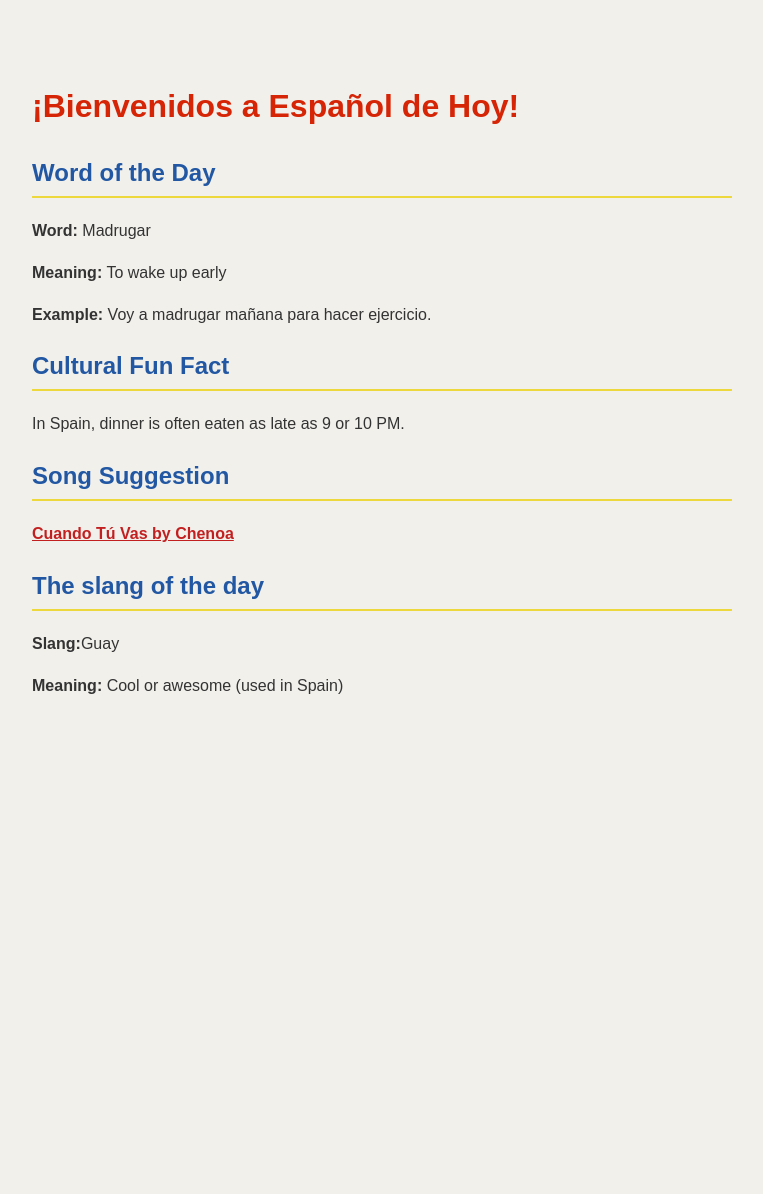
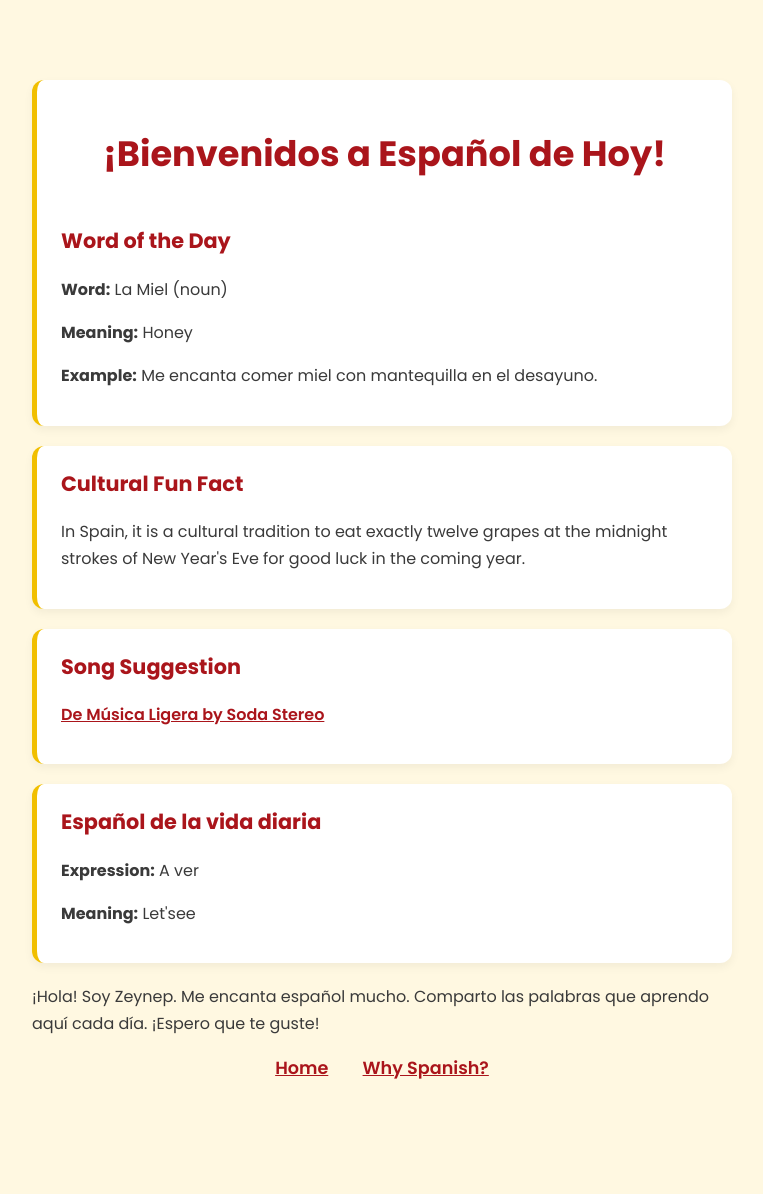
Before and after one commit to zenpyuksel/espanol_de_hoy, a Flask app: page / in a window 1280 px wide. Shown: the whole page, without its empty margins (258-1021 px from the left). Before the commit the page ends 694 px from the top, so only its background shows below. Run offline with Flask 3, Linux system fonts and the light colour scheme.

Commit message:
websitesi baslangici

```diff
--- a/app.py
+++ b/app.py
@@ -5,7 +5,7 @@ app = Flask(__name__)
 
 daily_content = [
     {
-        "word": "Madrugar",
+        "word": "Madrugar (verb)",
         "meaning": "To wake up early",
         "example_sentence": "Voy a madrugar mañana para hacer ejercicio.",
         "fun_fact": "In Spain, dinner is often eaten as late as 9 or 10 PM.",
@@ -15,7 +15,7 @@ daily_content = [
         "slang_meaning": "Cool or awesome (used in Spain)"
     },
     {
-        "word": "Anteayer",
+        "word": "Anteayer (adverb)",
         "meaning": "The day before yesterday",
         "example_sentence": "Te vi anteayer en el parque.",
         "fun_fact": "Spanish has a single word for 'day before yesterday' — English doesn't!",
@@ -25,14 +25,23 @@ daily_content = [
         "slang_meaning": "Cool (used in Mexico)"
     },
     {
-        "word": "Esperanza",
+        "word": "La Esperanza (noun)",
         "meaning": "Hope",
         "example_sentence": "Todavía tengo la esperanza de aprobar el examen.",
-        "fun fact": "In Columbia, they drink hot chocolate with a thick slice of cheese dropped into it. It is called chocolate santafereño",
+        "fun_fact": "In Columbia, they drink hot chocolate with a thick slice of cheese dropped into it. It is called chocolate santafereño",
         "song_title": "Mil Horas by Los Abuelos De La Nada",
         "song_link": "https://open.spotify.com/track/7Mj6R7TjsPxeLYu0Xdvl73?si=bcc2e676f0cf4f6d",
         "slang_word": "No me des el avión.",
         "slang_meaning": "Don't shrug me off (used in Mexico). Also it literally translates to don't give me the airplane."
+    },
+    {   "word": "La Miel (noun)",
+        "meaning": "Honey",
+        "example_sentence": "Me encanta comer miel con mantequilla en el desayuno.",
+        "fun_fact": "In Spain, it is a cultural tradition to eat exactly twelve grapes at the midnight strokes of New Year's Eve for good luck in the coming year.",
+        "song_title": "De Música Ligera by Soda Stereo",
+        "song_link": "https://open.spotify.com/track/4it4NYn9wNqGV54joA6oN0?si=47ed7c801ea2416e",
+        "slang_word": "A ver",
+        "slang_meaning": "Let'see"
     }
 
 
@@ -45,6 +54,11 @@ def home():
     todays_content = daily_content[index]
 
     return render_template("home.html", content=todays_content)
+@app.route("/why-spanish")
+def why_spanish():
+    return render_template("why_spanish.html")
+import os
 
 if __name__ == "__main__":
-    app.run(debug=True)
+    port = int(os.environ.get("PORT", 5000))
+    app.run(host="0.0.0.0", port=port)
--- a/static/style.css
+++ b/static/style.css
@@ -1,24 +1,52 @@
+@import url('https://fonts.googleapis.com/css2?family=Poppins:wght@400;600;700&display=swap');
+
 body {
-    font-family: Arial, sans-serif;
-    background-color: #f2f0eb;
-    color: #333;
+    font-family: 'Poppins', sans-serif;
+    background-color: #fff8e1;
+    color: #3a3a3a;
     max-width: 700px;
-    margin: 40px auto;
+    margin: 60px auto;
     padding: 20px;
-    line-height: 1.6;
+    line-height: 1.7;
 }
 
 h1 {
-    color: #d52506;
+    text-align: center;
+    color: #aa151b;
+    font-size: 2.2em;
+    margin-bottom: 40px;
+}
+
+.card {
+    background-color: #ffffff;
+    border-radius: 12px;
+    padding: 20px 24px;
+    margin-bottom: 20px;
+    box-shadow: 0 4px 10px rgba(0, 0, 0, 0.05);
+    border-left: 5px solid #f1bf00;
 }
 
 h2 {
-    color: #2258a3;
-    border-bottom: 2px solid #edd93e;
-    padding-bottom: 4px;
+    color: #aa151b;
+    margin-top: 0;
+    font-size: 1.3em;
 }
 
 a {
-    color: #c22020;
-    font-weight: bold;
+    color: #aa151b;
+    font-weight: 600;
+    text-decoration: underline;
 }
+
+a:hover {
+    text-decoration: underline;
+}
+.nav {
+    text-align: center;
+    margin-bottom: 30px;
+}
+
+.nav a {
+    margin: 0 15px;
+    font-size: 1.1em;
+}
--- a/templates/home.html
+++ b/templates/home.html
@@ -6,21 +6,31 @@
 
 </head>
 <body>
+   <div class="card">
     <h1>¡Bienvenidos a Español de Hoy!</h1>
    <h2>Word of the Day</h2>
 <p><strong>Word:</strong> {{ content.word }}</p>
 <p><strong>Meaning:</strong> {{ content.meaning }}</p>
 <p><strong>Example:</strong> {{ content.example_sentence }}</p>
+</div>
 
+<div class="card">
 <h2>Cultural Fun Fact</h2>
 <p>{{ content.fun_fact }}</p>
-
+</div>
+<div class="card">
 <h2>Song Suggestion</h2>
 <p><a href="{{ content.song_link }}" target="_blank">{{ content.song_title }}</a></p>
-
-<h2>The slang of the day</h2>
-<p><strong> Slang:</strong>{{ content.slang_word }}</p>
+</div>
+<div class="card">
+<h2>Español de la vida diaria</h2>
+<p><strong> Expression:</strong> {{ content.slang_word }}</p>
 <p><strong>Meaning:</strong> {{ content.slang_meaning }}</p>
-
+</div>
+<p> ¡Hola! Soy Zeynep. Me encanta español mucho. Comparto las palabras que aprendo aquí cada día. ¡Espero que te guste!</p>
 </body>
+<div class="nav">
+    <a href="/">Home</a>
+    <a href="/why-spanish">Why Spanish?</a>
+</div>
 </html>
```
